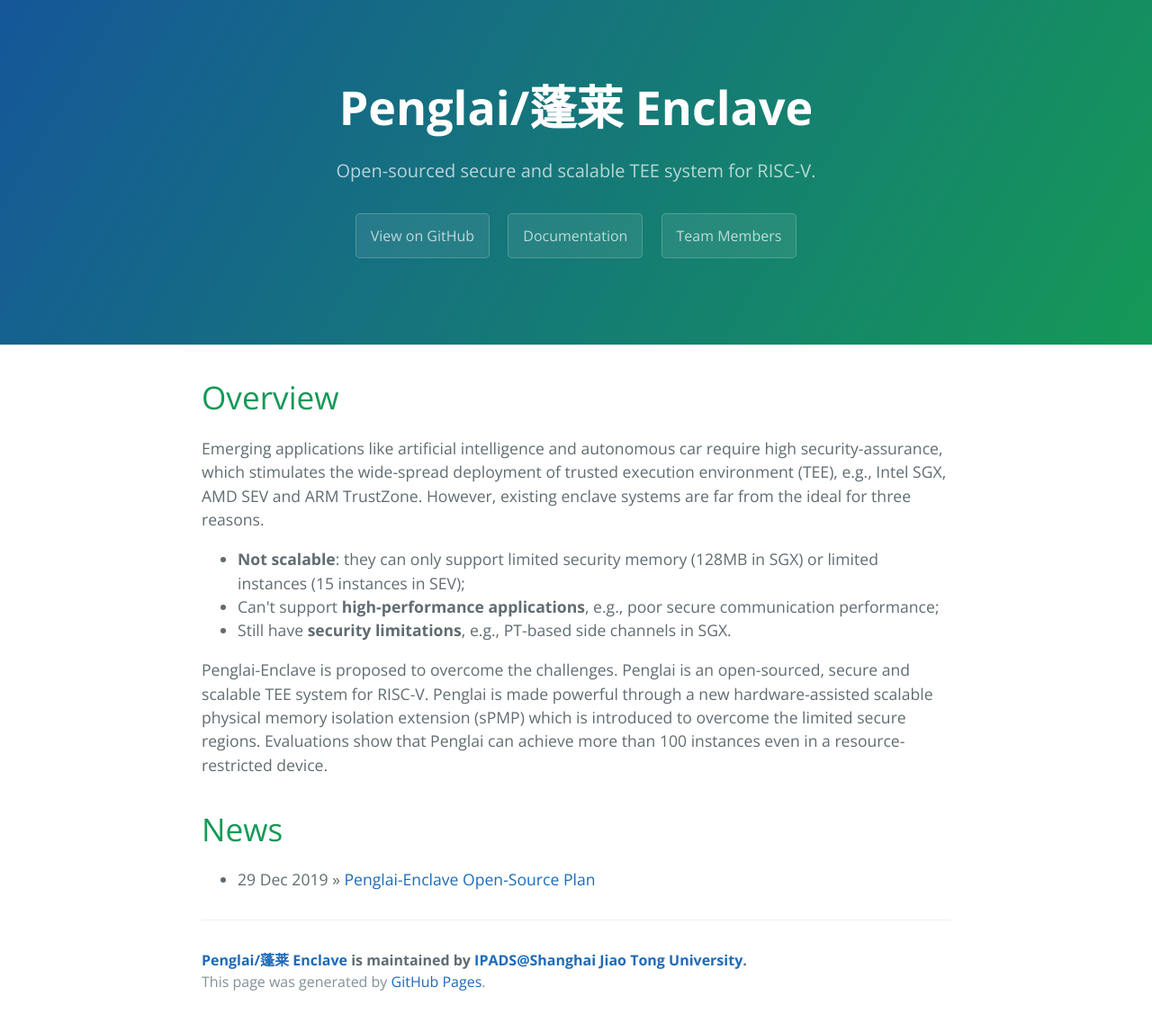
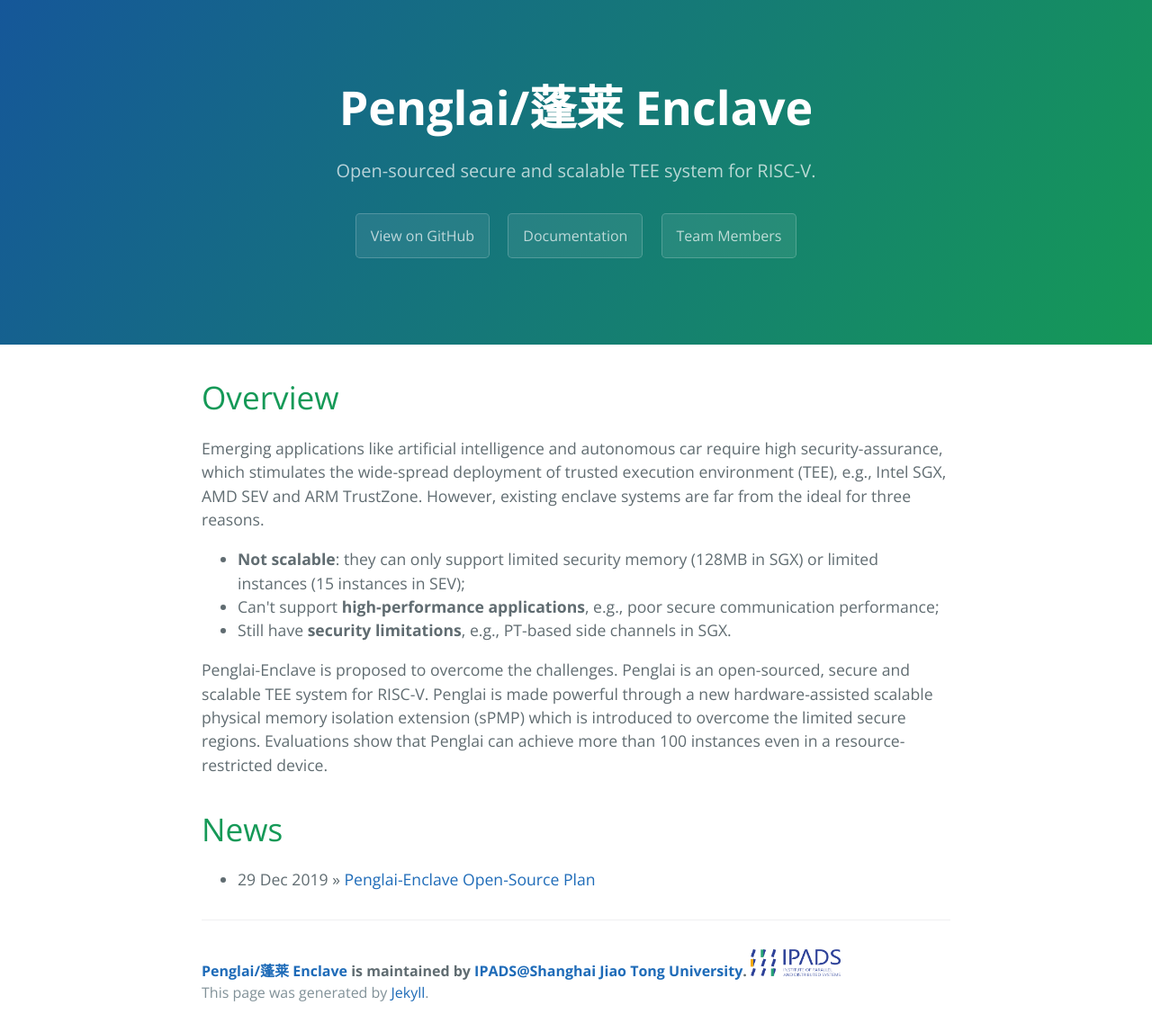
Before and after one commit to Penglai-Enclave/Penglai-Enclave.github.io, a Jekyll site: the page built from index.html, in a window 1280 px wide. Shown: the whole page at 90% size. Built offline with Jekyll 4.4.1, drawn with Linux system fonts in a browser that asks for light colours; the list of posts is cut into pages by our own code.

Commit message:
add IPADS-log
Signed-off-by: DongDu <ddnirvana1@gmail.com>

```diff
--- a/_includes/page-footer.html
+++ b/_includes/page-footer.html
@@ -1,4 +1,6 @@
 <footer class="site-footer">
-  <span class="site-footer-owner"><a href="{{ site.url }}">{{ site.title }}</a> is maintained by <a href="{{ site.author.url }}">{{ site.author.name }}</a>.</span>
-  <span class="site-footer-credits">This page was generated by <a href="https://pages.github.com">GitHub Pages</a>.</span>
+  <span class="site-footer-owner"><a href="{{ site.url }}">{{ site.title }}</a> is maintained by <a href="{{ site.author.url }}">{{ site.author.name }}</a>.
+  	<img width="100" height="30" src="images/IPADS-logo.png"/>
+  </span>
+  <span class="site-footer-credits">This page was generated by <a href="https://jekyllrb.com/">Jekyll</a>.</span>
 </footer>
--- a/_includes/page-header.html
+++ b/_includes/page-header.html
@@ -1,5 +1,5 @@
 <section class="page-header">
-  <h1 class="project-name">{{ site.title }}</h1>
+  <h1 class="project-name">{{ site.title }} </h1>
   <h2 class="project-tagline">{{ site.tagline }}</h2>
   <a href="https://github.com/Penglai-Enclave/Penglai-Enclave" class="btn">View on GitHub</a>
   <a href="#" class="btn">Documentation</a>
```
Also changed, not shown: images/IPADS-logo.png (added).
